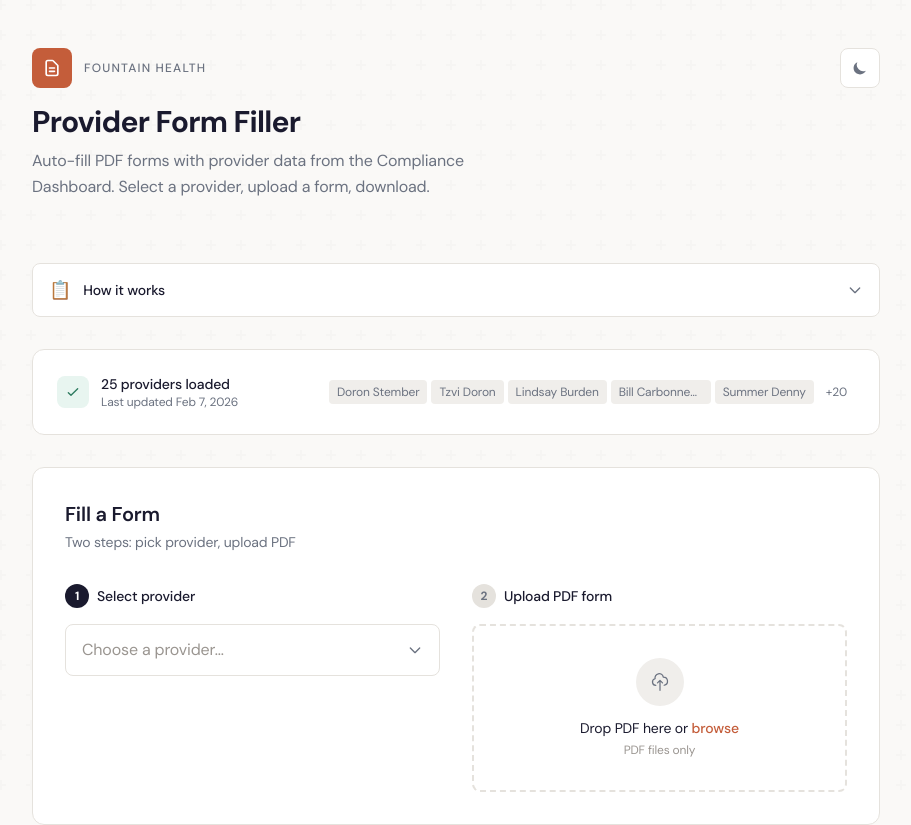
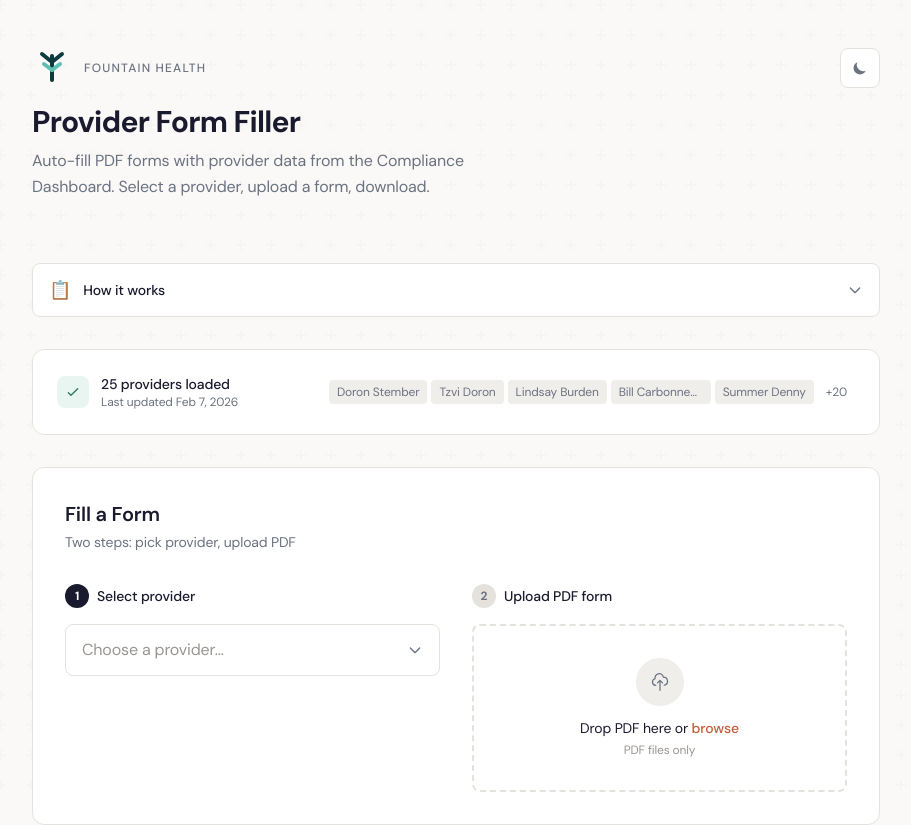
Before and after one commit to draphael123/pdf-fillerv2, a React (Vite) app: page / in a window 1280 px wide. Shown: the top 825 px of the page, without its empty margins (184-1095 px from the left). Built offline with nearby package versions, Linux system fonts and the light colour scheme.

Commit message:
Add Fountain logo to header and favicon

```diff
--- a/index.html
+++ b/index.html
@@ -2,7 +2,7 @@
 <html lang="en">
   <head>
     <meta charset="UTF-8" />
-    <link rel="icon" type="image/svg+xml" href="/vite.svg" />
+    <link rel="icon" type="image/svg+xml" href="/fountain-logo.svg" />
     <meta name="viewport" content="width=device-width, initial-scale=1.0" />
     <title>Provider PDF Form Filler</title>
     <link rel="preconnect" href="https://fonts.googleapis.com">
--- a/src/App.tsx
+++ b/src/App.tsx
@@ -198,11 +198,11 @@ function App() {
           <div className="flex items-start justify-between">
             <div>
               <div className="flex items-center gap-3 mb-4">
-                <div className="w-10 h-10 rounded-lg bg-[#c45d3a] flex items-center justify-center">
-                  <svg className="w-5 h-5 text-white" fill="none" stroke="currentColor" viewBox="0 0 24 24">
-                    <path strokeLinecap="round" strokeLinejoin="round" strokeWidth={2} d="M9 12h6m-6 4h6m2 5H7a2 2 0 01-2-2V5a2 2 0 012-2h5.586a1 1 0 01.707.293l5.414 5.414a1 1 0 01.293.707V19a2 2 0 01-2 2z" />
-                  </svg>
-                </div>
+                <img
+                  src="/fountain-logo.svg"
+                  alt="Fountain"
+                  className="w-10 h-10 dark:brightness-0 dark:invert"
+                />
                 <span className="text-xs font-medium tracking-widest uppercase text-[#6b7280] dark:text-[#8b8b9b]">
                   Fountain Health
                 </span>
```
Also changed, not shown: public/fountain-logo.svg (added).
